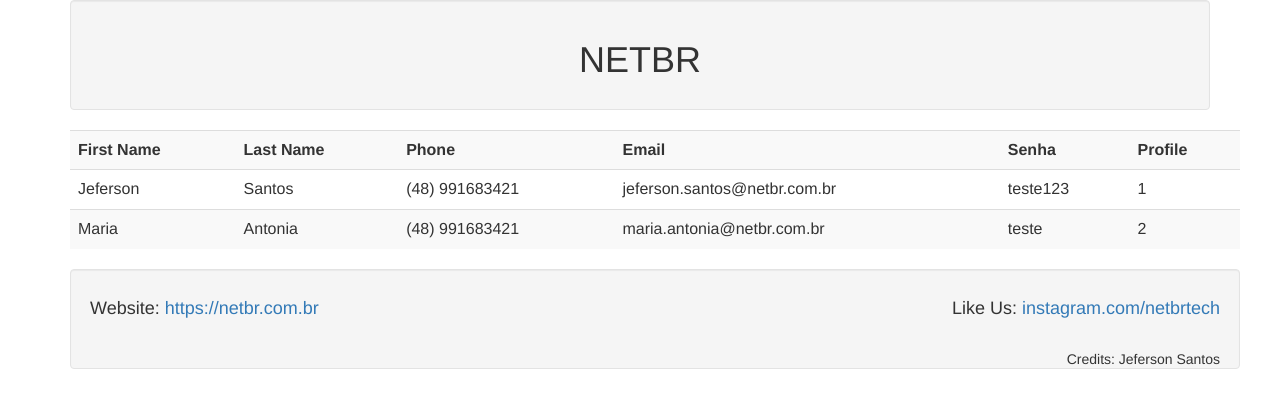
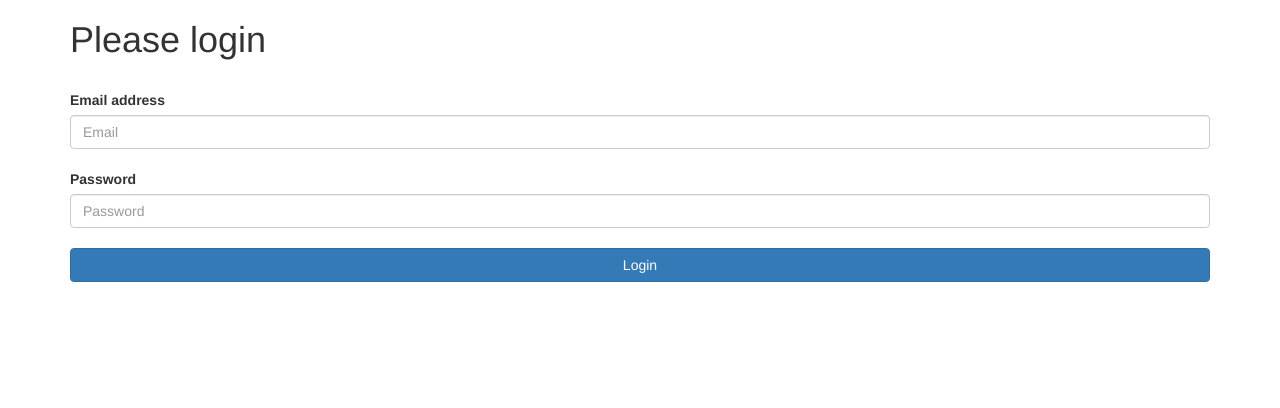
Before and after one commit to jeferson-santos/mysql-application, a Flask app: page / in a window 1280 px wide. Shown: the top 408 px of the page. Run offline with Flask 2, Linux system fonts and the light colour scheme; data comes from the database, SQL or seed files in the repository; some libraries are stand-ins or nearby versions.

Commit message:
update login page

```diff
--- a/app.py
+++ b/app.py
@@ -12,15 +12,39 @@ app.config['MYSQL_DB'] = 'RH'
 
 mysql = MySQL(app)
 
-
 @app.route('/')
 def Index():
-    cur = mysql.connection.cursor()
-    cur.execute("SELECT  * FROM users")
-    data = cur.fetchall()
-    cur.close()
+    error = None
+    if request.method == 'POST':
+        # Get users
+        cur = mysql.connection.cursor()
+        cur.execute("SELECT email, pass, profile FROM users")
+        data = cur.fetchall()
+        cur.close()
 
-    return render_template('index.html', users=data )
+        # Users looping
+        for user in data:
+            email = user[0]
+            password  = user[1]
+            profile = user[2]
+
+            # Verify email
+            if request.form['email'] == email:
+                print("Encontrou o email")
+
+                # Verify password
+                if request.form['password'] == password:
+                    print("Senha está correta!")
+
+                    # Verify profile ADMIN
+                    if profile == 1:
+                        return redirect(url_for('admin'))
+
+                    return redirect(url_for('Index'))
+
+        error = 'Invalid Credentials. Please try again.'
+
+    return render_template('login.html', error=error)
 
 @app.route('/admin')
 def admin():
@@ -87,42 +111,14 @@ def update():
 
 
 # Route for handling the login page logic
-@app.route('/login', methods=['GET', 'POST'])
-def login():
-    error = None
-    if request.method == 'POST':
+@app.route('/home', methods=['GET', 'POST'])
+def home():
+    cur = mysql.connection.cursor()
+    cur.execute("SELECT  * FROM users")
+    data = cur.fetchall()
+    cur.close()
 
-        # Get users
-        cur = mysql.connection.cursor()
-        cur.execute("SELECT email, pass, profile FROM users")
-        data = cur.fetchall()
-        cur.close()
-
-        # Users looping
-        for user in data:
-            email = user[0]
-            password  = user[1]
-            profile = user[2]
-
-            # Verify email
-            if request.form['email'] == email:
-                print("Encontrou o email")
-
-                # Verify password
-                if request.form['password'] == password:
-                    print("Senha está correta!")
-
-                    # Verify profile ADMIN
-                    if profile == 1:
-                        return redirect(url_for('admin'))
-
-                    return redirect(url_for('Index'))
-
-        error = 'Invalid Credentials. Please try again.'
-
-    return render_template('login.html', error=error)
-
-
+    return render_template('index.html', users=data )
 
 
 if __name__ == "__main__":
--- a/templates/login.html
+++ b/templates/login.html
@@ -2,19 +2,37 @@
   <head>
     <title>NETBR - Login page</title>
     <meta name="viewport" content="width=device-width, initial-scale=1.0">
-    <link href="static/bootstrap.min.css" rel="stylesheet" media="screen">
+    <link href="static/css/bootstrap.min.css" rel="stylesheet" media="screen">
   </head>
   <body>
     <div class="container">
       <h1>Please login</h1>
       <br>
+
       <form action="" method="post">
-        <input type="text" placeholder="Email" name="email" value="{{
-          request.form.email }}">
-         <input type="password" placeholder="Password" name="password" value="{{
-          request.form.password }}">
-        <input class="btn btn-default" type="submit" value="Login">
+
+        <!-- Email input -->
+        <div class="form-outline mb-4">
+          <label class="form-label" for="Email">Email address</label>
+          <input type="email" id="Email" placeholder="Email" name="email" class="form-control" value="{{
+            request.form.email }}">
+        </div><br>
+
+        <!-- Password input -->
+        <div class="form-outline mb-4">
+          <label class="form-label" for="Password">Password</label>
+          <input type="password" id="Password" placeholder="Password" name="password" class="form-control" value="{{
+            request.form.password }}">
+        </div><br>
+
+
+         <!-- Submit button -->
+        <div class="form-outline mb-4">
+          <input class="btn btn-primary btn-block mb-4" type="submit" value="Login">
+        </div>
+
       </form>
+
       {% if error %}
         <p class="error"><strong>Error:</strong> {{ error }}
       {% endif %}
```
Also changed, not shown: static/teacher.png (added).
